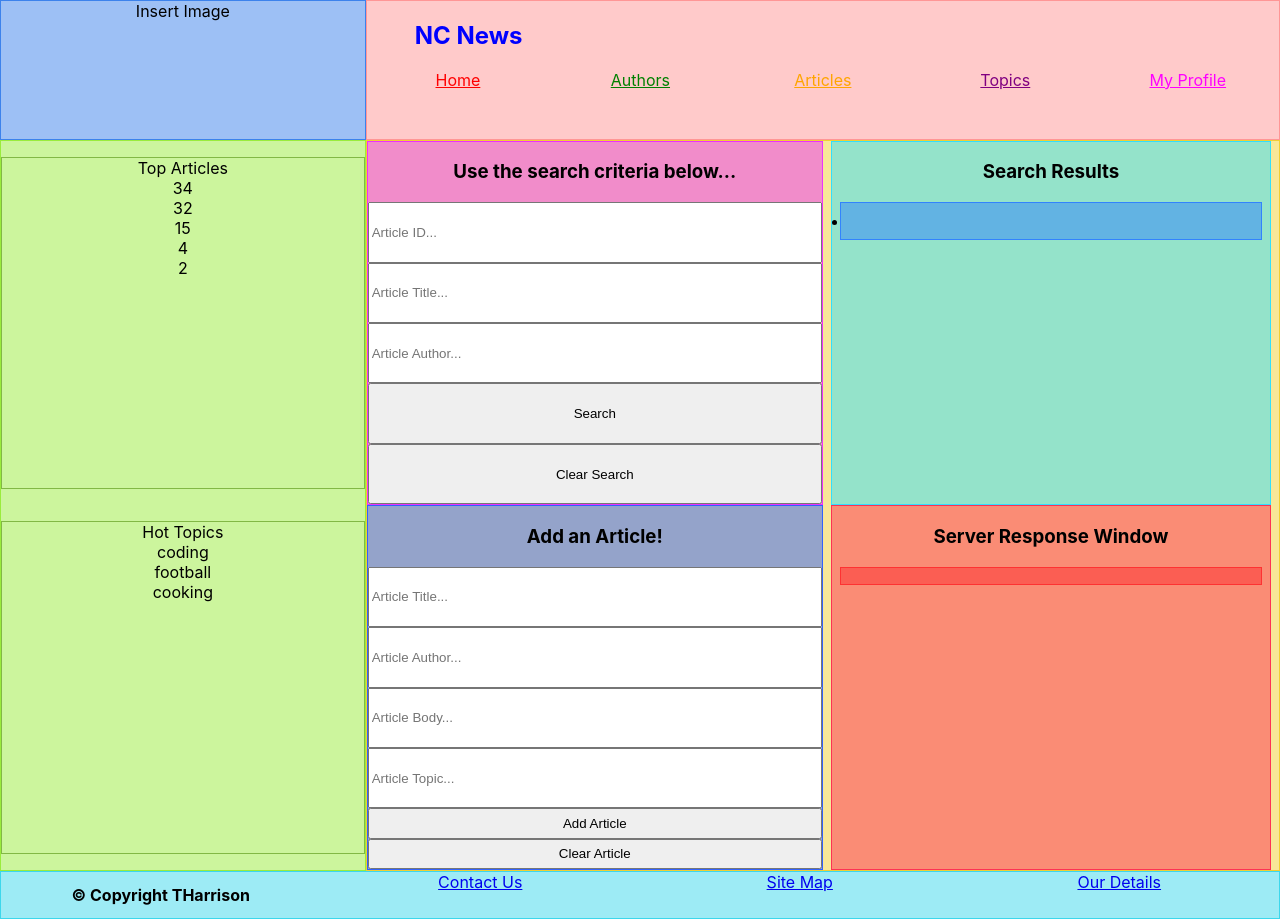
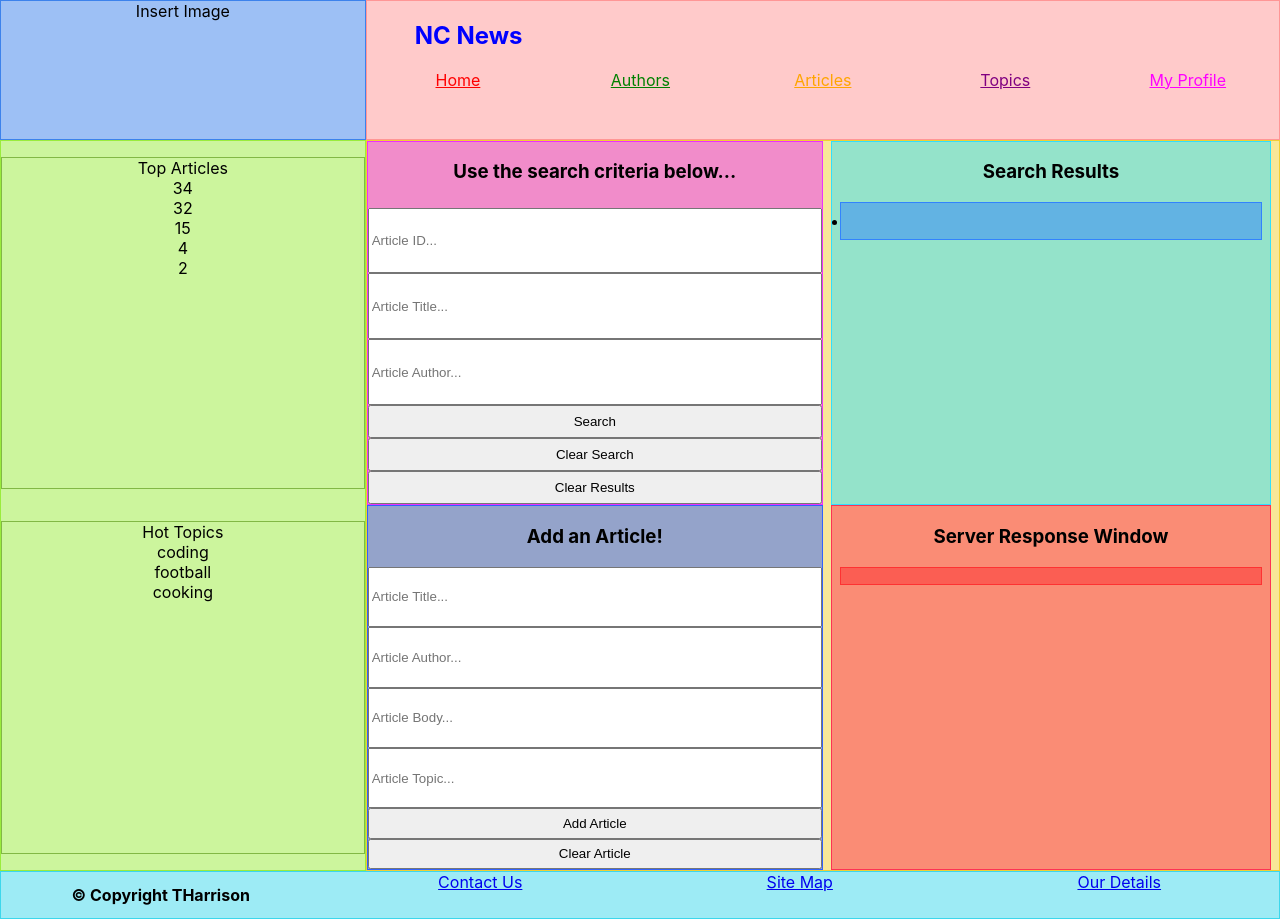
Before and after one commit to THarrison-Arup/nc-news, a React (Create React App) app: page /articles in a window 1280 px wide. Built offline with nearby package versions, Linux system fonts and the light colour scheme; the HTML template or start-up script is replaced by a standard one.

Commit message:
added button to ArticlesSearchForm to clear search results list

```diff
--- a/src/Components/Articles.jsx
+++ b/src/Components/Articles.jsx
@@ -39,21 +39,18 @@ class Articles extends Component {
         <ArticlesSearchForm
           handleArticleSearchSubmit={this.handleArticleSearchSubmit}
           handleArticleSearchInput={this.handleArticleSearchInput}
-          handleArticleSearchClear={this.handleArticleSearchClear}
+          handleArticleSearchClearInputs={this.handleArticleSearchClearInputs}
+          handleArticleSearchClearResults={this.handleArticleSearchClearResults}
           searchCriteria={{ searchid, searchauthor, searchtitle }}
         />
-        <ArticlesSearchResponse
-         articleData={this.state.articleData}
-        />
+        <ArticlesSearchResponse articleData={this.state.articleData} />
         <ArticlesAdderForm
           handleArticleAddSubmit={this.handleArticleAddSubmit}
           handleArticleAddClear={this.handleArticleAddClear}
           handleArticleAddInput={this.handleArticleAddInput}
           addCriteria={{ addauthor, addtitle, addtopic }}
         />
-        <ArticlesAdderRepsonse
-
-        />
+        <ArticlesAdderRepsonse />
       </div>
     );
   }
@@ -79,12 +76,19 @@ class Articles extends Component {
     });
   };
 
-  handleArticleSearchClear = event => {
+  handleArticleSearchClearInputs = event => {
     event.preventDefault();
     this.setState({
       searchid: "",
       searchauthor: "",
       searchtitle: ""
+    });
+  };
+
+  handleArticleSearchClearResults = event => {
+    event.preventDefault();
+    this.setState({
+      articleData: {}
     });
   };
 
--- a/src/Components/ArticlesSearchForm.jsx
+++ b/src/Components/ArticlesSearchForm.jsx
@@ -3,7 +3,8 @@ import React from "react";
 const ArticlesSearchForm = ({
   handleArticleSearchSubmit,
   handleArticleSearchInput,
-  handleArticleSearchClear,
+  handleArticleSearchClearInputs,
+  handleArticleSearchClearResults,
   searchCriteria
 }) => {
   const { searchauthor, searchid, searchtitle } = searchCriteria;
@@ -43,11 +44,18 @@ const ArticlesSearchForm = ({
         Search
       </button>
       <button
-        id="Articles-Search-Clear"
+        id="Articles-Search-Clear-Inputs"
         type="submit"
-        onClick={event => handleArticleSearchClear(event)}
+        onClick={event => handleArticleSearchClearInputs(event)}
       >
         Clear Search
+      </button>
+      <button
+        id="Articles-Search-Clear-Results"
+        type="subtmit"
+        onClick={event => handleArticleSearchClearResults(event)}
+      >
+        Clear Results
       </button>
     </form>
   );
--- a/src/Components/css/Main.css
+++ b/src/Components/css/Main.css
@@ -22,7 +22,7 @@
   grid-row: 1/2;
   display: grid;
   grid-template-columns: 1fr;
-  grid-template-rows: 1fr 1fr 1fr 1fr 1fr 1fr;
+  grid-template-rows: 1fr 1fr 1fr 1fr 0.5fr 0.5fr 0.5fr;
 }
 
 .Articles-Search-Repsonse {
@@ -63,8 +63,13 @@
   grid-column: 1 / 2;
 }
 
-#Articles-Search-Clear {
+#Articles-Search-Clear-Inputs {
   grid-row: 6 / 7;
+  grid-column: 1 / 2;
+}
+
+#Articles-Search-Clear-Results {
+  grid-row: 7 / 8;
   grid-column: 1 / 2;
 }
 
```
